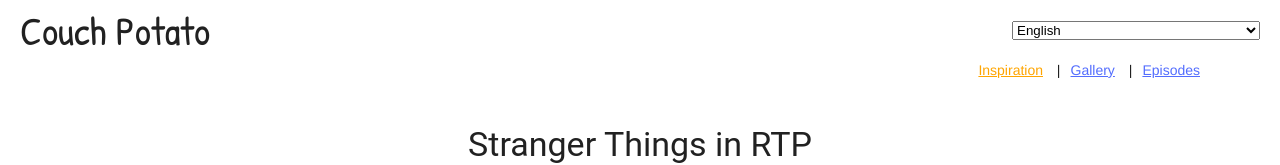
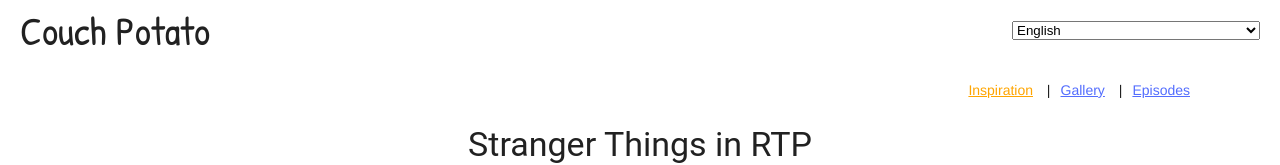
Before and after one commit to keljr021/fed-test--ibm, a React (Create React App) app: page / in a window 1280 px wide. Shown: the top 165 px of the page. Built offline with nearby package versions, Linux system fonts and the light colour scheme.

Commit message:
Removed fixed component for Navbar.

```diff
--- a/src/App.js
+++ b/src/App.js
@@ -3,6 +3,7 @@
 import axios from 'axios';
 import AnchorLink from 'react-anchor-link-smooth-scroll';
 import Head from './Head';
+import Navbar from './Navbar';
 import Title from './Title';
 import Inspiration from './Inspiration';
 import Gallery from './Gallery';
@@ -63,6 +64,7 @@
         <Head languages={languages} changeLanguage={this.changeLanguage}/>
 
         <div className='contentbox'>
+          <Navbar />
           <Title heading={heading} />
           <Inspiration description={description} snippets={snippets} videoEmbed={videoEmbed} logo={logo} />
           <Quote quote={quote} />
--- a/src/Head.js
+++ b/src/Head.js
@@ -1,6 +1,5 @@
 import React, { Component } from 'react';
 import ReactDOM from 'react-dom';
-import Navbar from './Navbar';
 
 class Head extends Component {
 
@@ -27,8 +26,6 @@
                     </select>
                 </div>
 
-                <Navbar />
-
             </div>
         );
     }
--- a/src/index.css
+++ b/src/index.css
@@ -10,12 +10,12 @@
 }
 
 .contentbox {
-  padding: 100px 50px 0;
+  padding: 60px 50px 0;
 }
 
 .head {
   width: calc(100% - 40px);
-  height: 60px;
+  height: 20px;
   padding: 20px;
   margin-bottom: 20px;
   position: fixed;
@@ -42,10 +42,9 @@
 }
 
 .navbar {
-  width: calc(100% - 100px);
+  width: calc(100% - 40px);
   height: 20px;
-  padding: 40px 10px 0;
-  position: fixed;
+  padding: 20px 10px 0;
   z-index: -1;
 }
 
```
